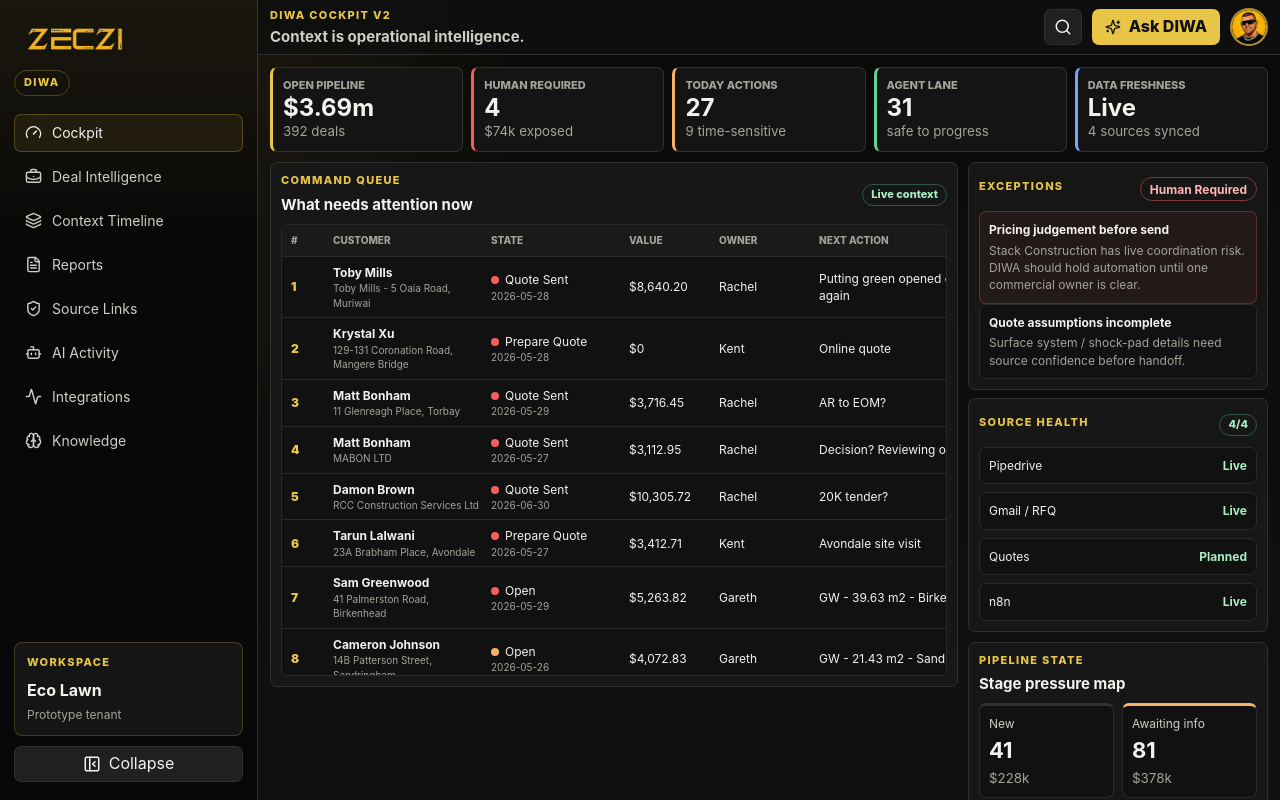
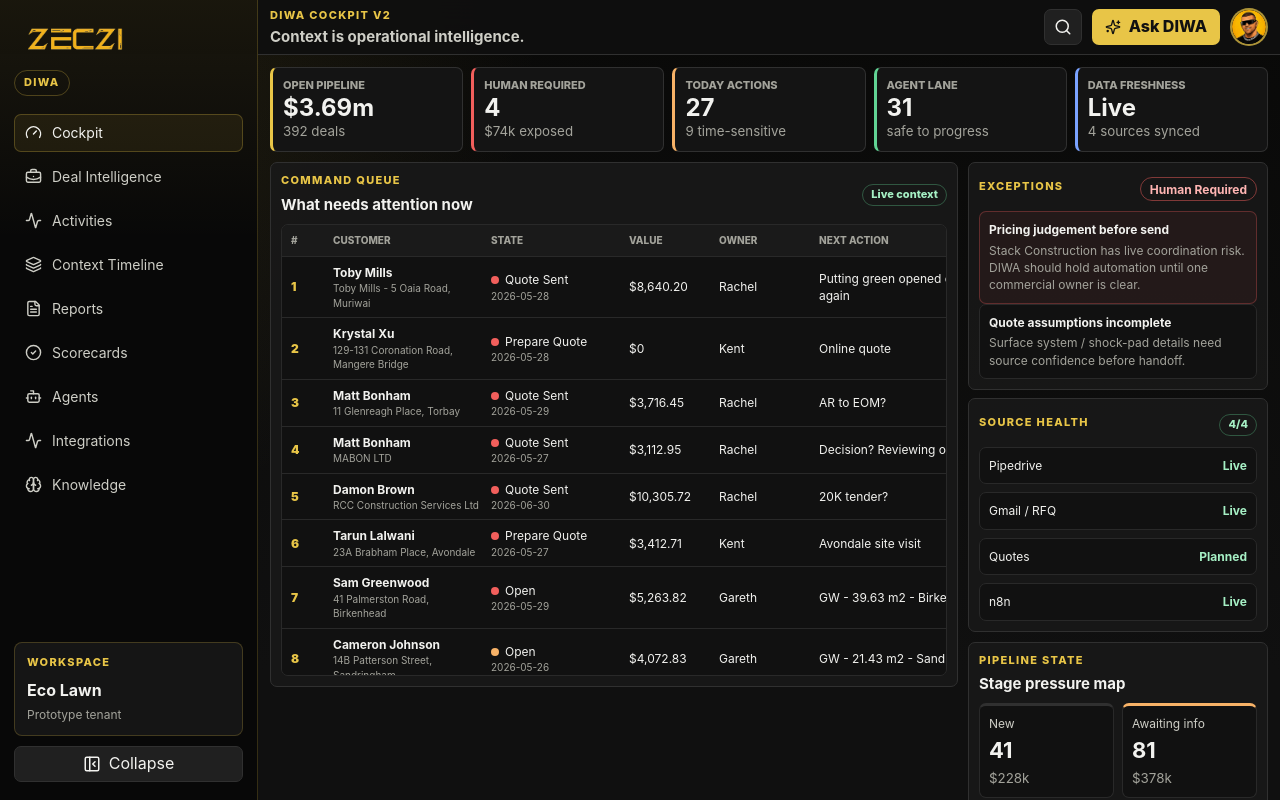
Before and after one commit to Zeczi/zeczi-diwa, a React (Vite) app: page / in a window 1280 px wide. Shown: the top 800 px of the page. Built offline with nearby package versions, Linux system fonts and the light colour scheme.

Commit message:
Reorder DIWA sidebar tabs

```diff
--- a/src/main.tsx
+++ b/src/main.tsx
@@ -18,7 +18,6 @@ import {
   PanelLeftOpen,
   PhoneCall,
   Search,
-  ShieldCheck,
   Sparkles,
   Target,
   UserRoundCheck,
@@ -626,10 +625,11 @@ function App() {
         <nav className="nav-list" aria-label="DIWA navigation">
           <a className="nav-item active" href="#cockpit" title="Cockpit"><Gauge size={17} /> <span>Cockpit</span></a>
           <a className="nav-item" href="#deals" title="Deal Intelligence"><BriefcaseBusiness size={17} /> <span>Deal Intelligence</span></a>
+          <a className="nav-item" href="#activities" title="Activities"><Activity size={17} /> <span>Activities</span></a>
           <a className="nav-item" href="#context" title="Context Timeline"><Layers3 size={17} /> <span>Context Timeline</span></a>
           <a className="nav-item" href="#reports" title="Reports"><FileText size={17} /> <span>Reports</span></a>
-          <a className="nav-item" href="#sources" title="Source Links"><ShieldCheck size={17} /> <span>Source Links</span></a>
-          <a className="nav-item" href="#ai-activity" title="AI Activity"><Bot size={17} /> <span>AI Activity</span></a>
+          <a className="nav-item" href="#scorecards" title="Scorecards"><CheckCircle2 size={17} /> <span>Scorecards</span></a>
+          <a className="nav-item" href="#agents" title="Agents"><Bot size={17} /> <span>Agents</span></a>
           <a className="nav-item" href="#integrations" title="Integrations"><Activity size={17} /> <span>Integrations</span></a>
           <a className="nav-item" href="#knowledge" title="Knowledge"><Brain size={17} /> <span>Knowledge</span></a>
         </nav>
```
